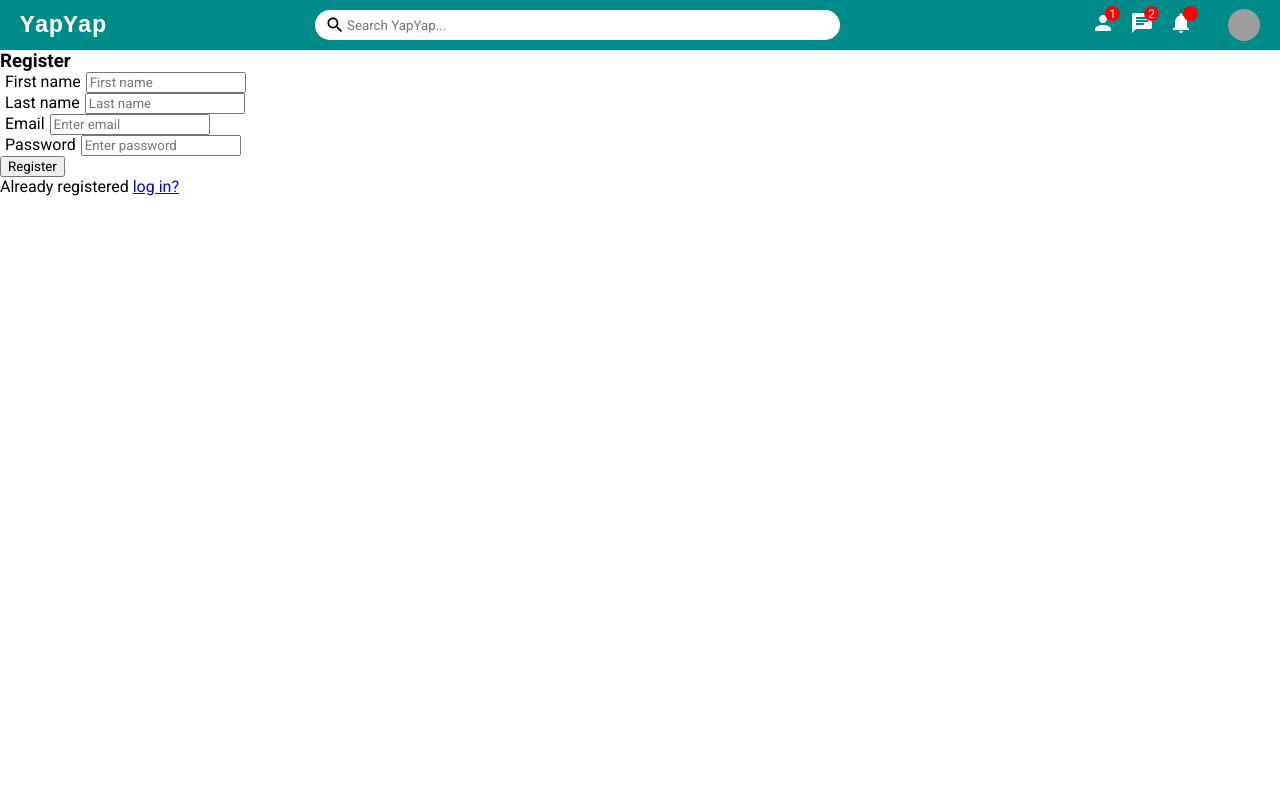
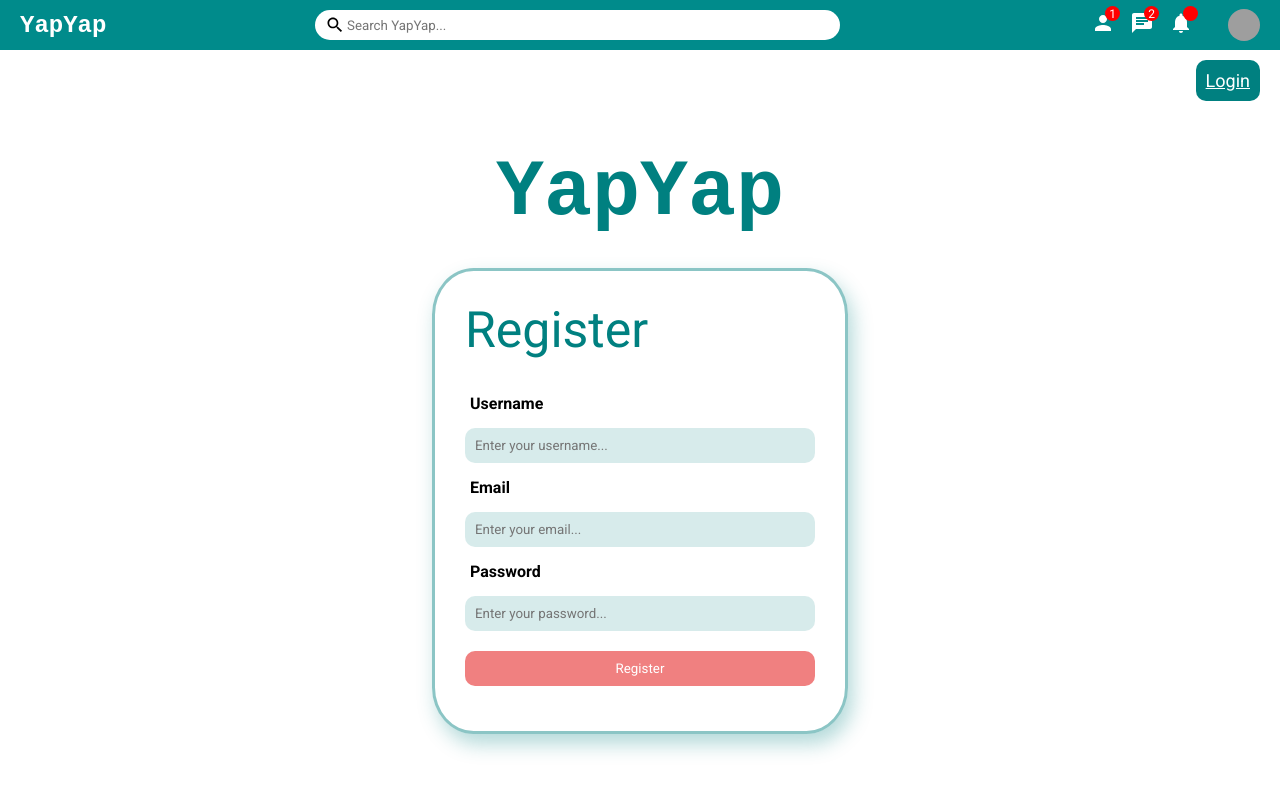
Before and after one commit to Pranotisavadi/yapyapchat, a React (Create React App) app in the folder client/: page /register in a window 1280 px wide. Shown: the top 792 px of the page. Built offline with nearby package versions, Linux system fonts and the light colour scheme; no server answers; grey boxes are pictures that could not be loaded.

Commit message:
styled register page components with logo animation and linked with backend route

```diff
--- a/client/src/App.css
+++ b/client/src/App.css
@@ -126,6 +126,11 @@ label {
   border: none;
   color: white;
   border-radius: 10px;
+  font-size: 18px;
+}
+
+.loginRegisterButton a{
+  color: white;
 }
 
 h1{
@@ -135,6 +140,7 @@ h1{
   font-size: 80px;
   position: relative;
   animation: text 3s 1;
+
 
 }
 
@@ -152,3 +158,83 @@ h1{
     margin-bottom: -30px;
   }
 }
+
+/* this is for Register page */
+
+.register {
+  height: calc(100vh - 50px);
+  display: flex;
+  flex-direction: column;
+  align-items: center;
+  justify-content: center;
+  background: linear-gradient(
+      rgba(255, 255, 255, 0.5),
+      rgba(255, 255, 255, 0.5)
+    );
+  background-size: cover;
+}
+
+
+.registerContainer{
+  border: 3px solid rgba(0, 128, 128, 0.454);
+  padding: 30px;
+  width: 350px;
+  height: 400px;
+  border-radius: 10%;
+  box-shadow: 5px 10px 20px rgba(0, 128, 128, 0.302);
+}
+.registerTitle {
+  font-size: 50px;
+  color: teal;
+
+}
+
+.registerForm {
+  margin-top: 20px;
+  display: flex;
+  flex-direction: column;
+}
+
+.registerForm > label {
+  margin: 10px 0;
+}
+
+.registerInput {
+  padding: 10px;
+  background-color:rgba(0, 128, 128, 0.155);
+  border: none;
+  border-radius: 10px;
+}
+
+.registerInput:focus {
+  outline: none;
+}
+
+.registerButton {
+  margin-top: 20px;
+  cursor: pointer;
+  background-color: lightcoral;
+  color: white;
+  padding: 10px;
+  border: none;
+  border-radius: 10px;
+  text-align: center;
+}
+
+.registerLoginButton {
+  position: absolute;
+  top: 60px;
+  right: 20px;
+  background-color: teal;
+  cursor: pointer;
+  padding: 10px;
+  border: none;
+  color: white;
+  border-radius: 10px;
+  border-radius: 10px;
+  font-size: 18px;
+}
+
+.registerLoginButton a{
+  color: white;
+}
--- a/client/src/components/navbar/navbar.css
+++ b/client/src/components/navbar/navbar.css
@@ -22,6 +22,8 @@
     font-family:'Courier New', Courier, monospace;
 
   }
+
+
 
   .topbarCenter {
     flex: 5;
--- a/client/src/pages/Login.js
+++ b/client/src/pages/Login.js
@@ -15,7 +15,7 @@ function Login() {
         <input className="loginInput" type="password" placeholder="Enter your password..." />
         <button className="loginButton"><b>Login</b></button>
       </form>
-        <button className="loginRegisterButton"><b>Register</b></button>
+        <button className="loginRegisterButton"><a href="./register">Register</a></button>
         </div>
     </div>
     )
--- a/client/src/pages/Register.js
+++ b/client/src/pages/Register.js
@@ -2,29 +2,23 @@ import React from 'react'
 
 function Register() {
     return (
-        <form>
-            <h3>Register</h3>
-            <div className="form-group">
-                <label>First name</label>
-                <input type="text" className="form-control" placeholder="First name" />
-            </div>
-            <div className="form-group">
-                <label>Last name</label>
-                <input type="text" className="form-control" placeholder="Last name" />
-            </div>
-            <div className="form-group">
-                <label>Email</label>
-                <input type="email" className="form-control" placeholder="Enter email" />
-            </div>
-            <div className="form-group">
-                <label>Password</label>
-                <input type="password" className="form-control" placeholder="Enter password" />
-            </div>
-            <button type="submit" className="btn btn-dark btn-lg btn-block">Register</button>
-            <p className="forgot-password text-right">
-                Already registered <a href="./Login">log in?</a>
-            </p>
-        </form>
+        <div className="register">
+            <h1>YapYap</h1>
+        <div className='registerContainer'>
+      <span className="registerTitle">Register</span>
+      <form className="registerForm">
+        <label><b>Username</b></label>
+        <input className="registerInput" type="text" placeholder="Enter your username..." />
+        <label><b>Email</b></label>
+        <input className="registerInput" type="text" placeholder="Enter your email..." />
+        <label><b>Password</b></label>
+        <input className="registerInput" type="password" placeholder="Enter your password..." />
+        <button className="registerButton">Register</button>
+      </form>
+        <button className="registerLoginButton"><a href="./Login">Login</a></button>
+    </div>
+    </div>
+
     )
 }
 
```
